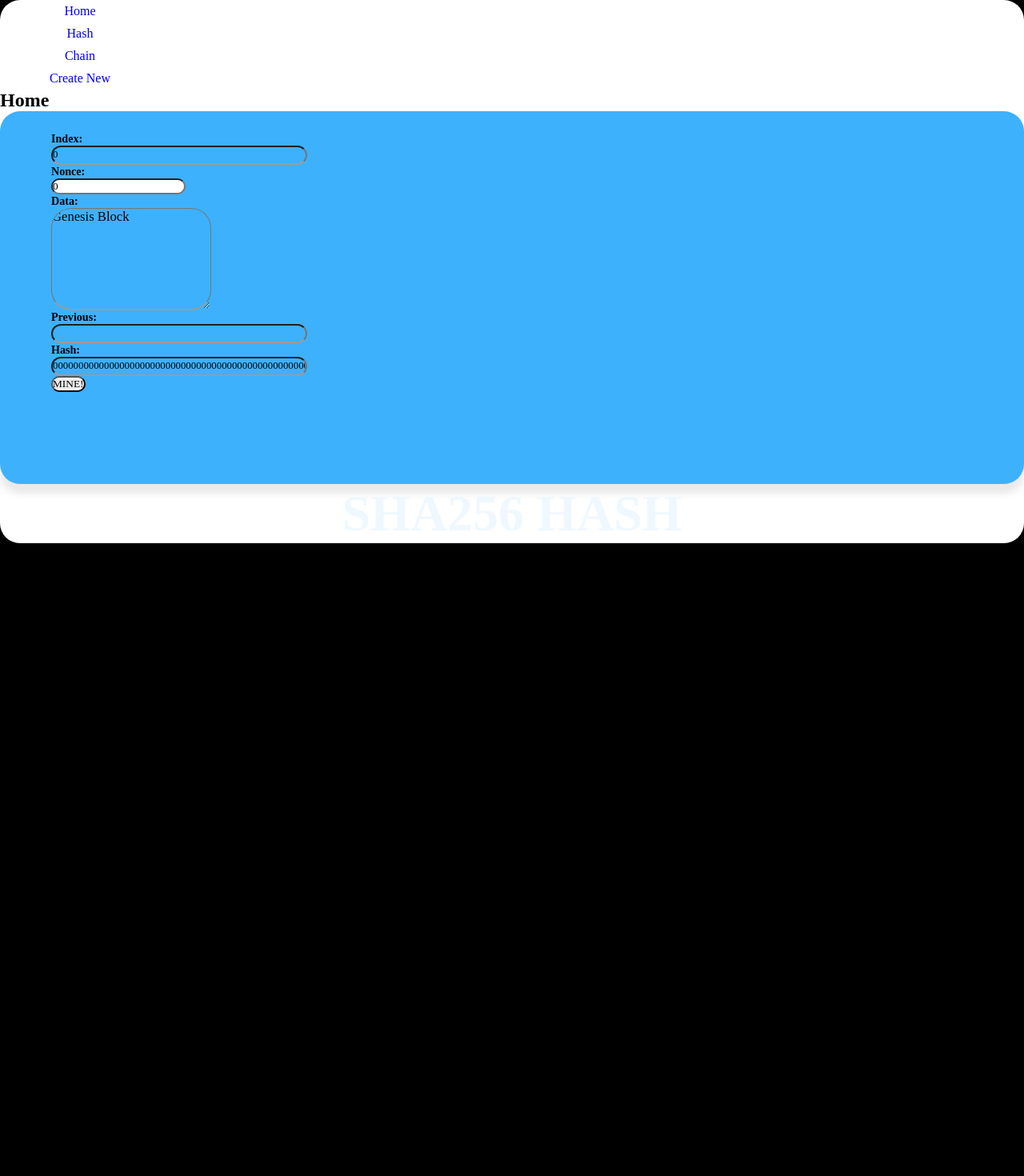
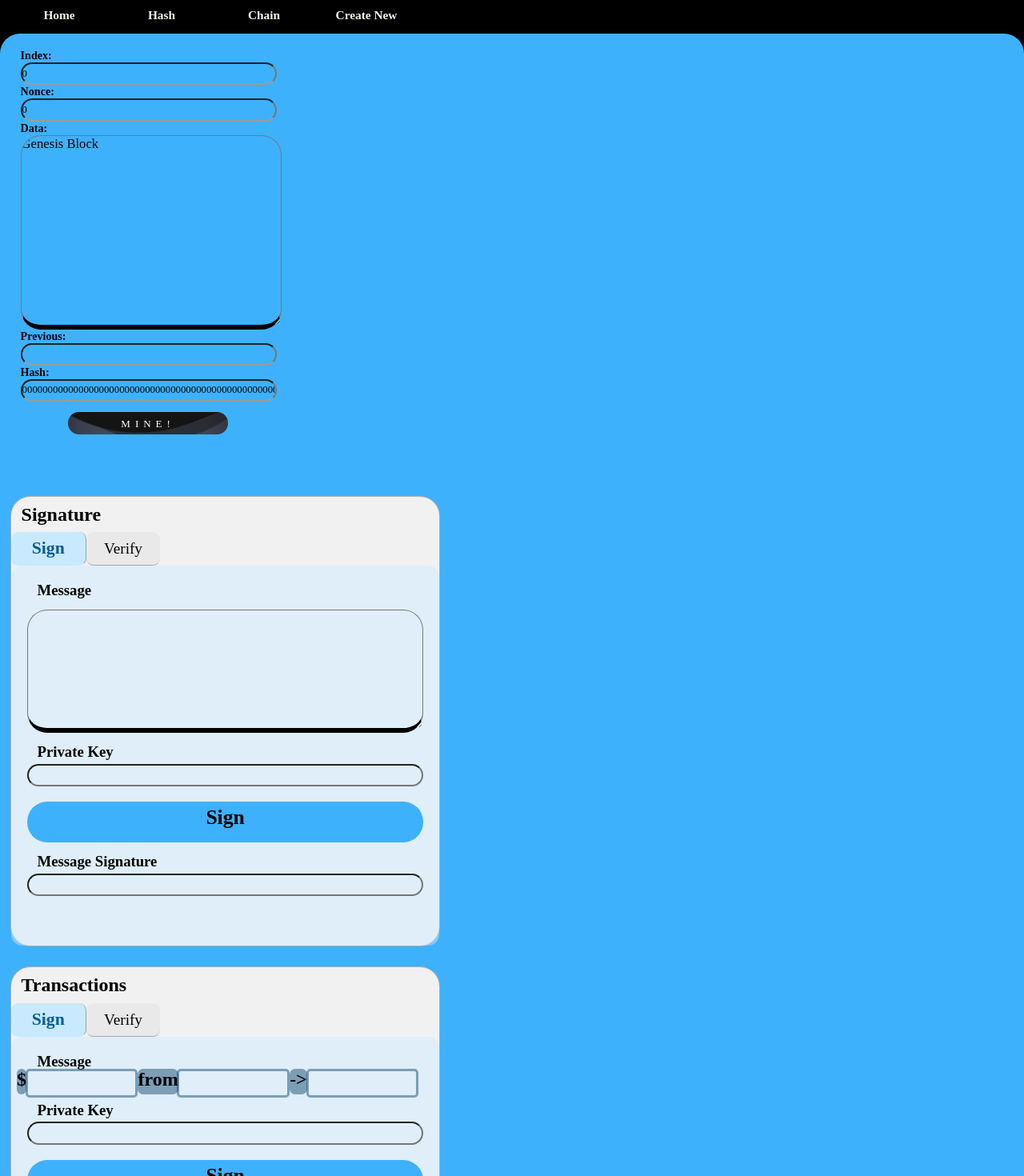
Before and after one commit to Avner152/React-Blockchain, a React (Create React App) app in the folder client/: page /hash in a window 1280 px wide. Shown: the top 1470 px of the page at 80% size. Before the commit the page ends 800 px from the top, so only its background shows below. Built offline with nearby package versions, Linux system fonts and the light colour scheme; no server answers.

Commit message:
changed css and new Components added

```diff
--- a/client/src/App.css
+++ b/client/src/App.css
@@ -1,7 +1,7 @@
 .App {
   display: inline-block;
   width: 100%;
-  background-color: rgb(255, 255, 255)
+  /* background-color: rgb(255, 255, 255) */
 }
 
 .App h1 {
@@ -32,6 +32,86 @@
   }
 }
 
-body {
+body{
+  background-color: black;
+
+}
+.avner {
+  width: 100%;
+  height: 200vw;
+  display: inline-block;
+  box-shadow: 0 12px 8px rgba(168, 168, 168, 0.25);
+
+  border-radius: 25px;
+  background-color: #3eb1fd;
+}
+
+.navMenu {
+  width: 100%;
+  display: inline-block;
+  /* position: absolute; */
+  /* transform: translate(-50%, -50%); */
   background-color: black;
 }
+
+.navMenu a {
+  color: #f6f4e6;
+  text-decoration: none;
+  font-size: 1.2vw;
+  /* text-transform: none; */
+  font-weight: bold;
+  /* display: inline-block; */
+  width: 10vw;
+  transition: all 0.2s ease-in-out;
+  float: left;
+}
+
+.navMenu a:hover {
+  color: #fddb3a;
+  font-size: 2vw;
+}
+
+.navMenu .dot {
+  width: 6px;
+  height: 6px;
+  margin-left: 3vw;
+  background: #fddb3a;
+  border-radius: 50%;
+  opacity: 0;
+  -webkit-transform: translateX(1vw);
+  transform: translateX(1vw);
+  -webkit-transition: all 0.2s ease-in-out;
+  transition: all 0.2s ease-in-out;
+}
+
+.navMenu a:nth-child(1):hover ~ .dot {
+  -webkit-transform: translateX(2.5vw);
+  transform: translateX(2.5vw);
+  -webkit-transition: all 0.2s ease-in-out;
+  transition: all 0.2s ease-in-out;
+  opacity: 1;
+}
+
+.navMenu a:nth-child(2):hover ~ .dot {
+  -webkit-transform: translateX(12.2vw);
+  transform: translateX(12.2vw);
+  -webkit-transition: all 0.2s ease-in-out;
+  transition: all 0.2s ease-in-out;
+  opacity: 1;
+}
+
+.navMenu a:nth-child(3):hover ~ .dot {
+  -webkit-transform: translateX(22.5vw);
+  transform: translateX(22.5vw);
+  -webkit-transition: all 0.2s ease-in-out;
+  transition: all 0.2s ease-in-out;
+  opacity: 1;
+}
+
+.navMenu a:nth-child(4):hover ~ .dot {
+  -webkit-transform: translateX(32vw);
+  transform: translateX(32vw);
+  -webkit-transition: all 0.2s ease-in-out;
+  transition: all 0.2s ease-in-out;
+  opacity: 1;
+}
--- a/client/src/App.js
+++ b/client/src/App.js
@@ -9,7 +9,7 @@ import { Link, Route, Switch } from "react-router-dom";
 
 const { BlockChain, Block, Transaction } = require("./model/block");
 
-var bitCoin = new BlockChain();
+var bitCoin  = new BlockChain();
 
 
 
@@ -35,7 +35,7 @@ function App() {
    const last_block = bitCoin.getLatestBlock();
   const Home = () => (
     <div>
-      <h2>Home</h2>
+      {/* <h2>Home</h2> */}
     </div>
   );
 
@@ -68,7 +68,7 @@ function App() {
 
     blocks.map((block) => {
       var temp = new Block(block.id, block.nonce, block.transactions,block.hash, block.prevHash,  block.timeStamp)
-       bitCoin.addBlock(temp)
+         bitCoin.addBlock(temp)
     });
 
   },[blocksCount])
@@ -76,7 +76,16 @@ function App() {
   return (
     <div className="App">
       <div>
-      <nav className="navbar navbar-light">
+
+    <nav class="navMenu">
+      <Link to='/'><a >Home</a></Link>
+      <Link to='/hash'><a>Hash</a></Link>
+      <Link to='/chain'><a>Chain</a></Link>
+      <Link to='/new'><a>Create New</a></Link>
+      <div class="dot"></div>
+    </nav>
+
+      {/* <nav className="navbar navbar-light">
         <ul className="nav navbar-nav">
           <li>
             <Link to="/">Home</Link>
@@ -91,17 +100,17 @@ function App() {
             <Link to="/new">Create New</Link>
           </li>
         </ul>
-      </nav>
+      </nav> */}
 
       { /* Route components are rendered if the path prop matches the current URL */}
+      <div class="avner">
       <Route path="/"><Home /></Route>
       <Route path="/hash"><ExpenseItem blockchain={bitCoin.chain} /></Route>
       <Route path="/chain"><Chain /></Route>
       <Route path="/new"><NewBlock id ={blocksCount+1} prevHash = {last_block.hash} /></Route>
+      </div>
     </div>
-      <h1 className="heads">SHA256 HASH</h1>
-
-    </div>
+  </div>
   );
 }
 
--- a/client/src/components/Buttons.css
+++ b/client/src/components/Buttons.css
@@ -1,3 +1,8 @@
+.btn_container{
+  margin-top: 1vw!important;
+  width: 70%;
+  margin: auto;}
+
 * {
   margin: 0;
   padding: 0;
@@ -9,6 +14,7 @@ a {
   width: 200px;
   padding: 5px 10px;
   position: relative;
+  cursor: pointer;
   display: block;
   text-align: center;
   text-decoration: none;
--- a/client/src/components/Buttons.js
+++ b/client/src/components/Buttons.js
@@ -3,7 +3,7 @@ import "./Buttons.css";
 function Buttons() {
   return (
     <div>
-      <a href="">
+      <a>
         <span>MINE!</span>
         <div class="wave"></div>
       </a>
--- a/client/src/components/ExpenseItem.css
+++ b/client/src/components/ExpenseItem.css
@@ -4,14 +4,7 @@
   color: aliceblue;
 }
 
-.expense-item {
-  width: 100%;
-  display: inline-block;
-  box-shadow: 0 12px 8px rgba(168, 168, 168, 0.25);
 
-  border-radius: 25px;
-  background-color: #3eb1fd;
-}
 
 .son {
   display: inline-block;
--- a/client/src/components/ExpenseItem.js
+++ b/client/src/components/ExpenseItem.js
@@ -1,5 +1,9 @@
+import { Tab } from "react-bootstrap";
 import "./ExpenseItem.css";
 import Inputs from "./Inputs";
+import Tabs from "./Tabs";
+import Transtab from "./Transtab";
+
 
 function ExpenseItem(props) {
   console.log(props.blockchain)
@@ -12,6 +16,9 @@ function ExpenseItem(props) {
           </div>
         ))}
       </ul>
+      <Tabs/>
+
+      <Transtab/>
     </div>
   );
 }
--- a/client/src/components/Inputs.js
+++ b/client/src/components/Inputs.js
@@ -46,7 +46,7 @@ function Inputs(props) {
 
   return (
     <div class="father">
-      <h2 id="index" class="form__label">
+      <h2 id="index" >
         {"Index: "}
       </h2>
       <input
@@ -58,11 +58,13 @@ function Inputs(props) {
 
       ></input>
 
-      <h2 id="nonce" class="form__label">
+      <h2 id="nonce">
         {"Nonce: "}
       </h2>
       <input
         type="input"
+        id="hash_input"
+        class="form__field"
         value = {nonce}
         onChange={event => {setNonce(event.target.value); calculateHash() }}
       ></input>
@@ -96,7 +98,9 @@ function Inputs(props) {
         onChange={event => {setHash(event.target.value); }}
         readonly="readonly"
       ></input>
-    <Button variant="secondary" size="lg" onClick={() => {mineBlockV2()}}>MINE! </Button>
+    <div className="btn_container" onClick={() => {mineBlockV2()}}>
+    <Buttons >MINE! </Buttons>
+    </div>
     </div>
   );
 }
--- /dev/null
+++ b/client/src/components/Tabs.css
@@ -0,0 +1,154 @@
+*, ::before, ::after {
+    box-sizing: border-box;
+    margin: 0;
+    padding: 0;
+  }
+
+  /* body {
+    background: #fff;
+  } */
+
+  .container textarea{
+    width: 100%;
+    height: 12vw;
+    margin-top: 1vw;
+    margin-bottom: 1vw;
+    font-size: 1.4vw;
+
+  }
+
+  .container {
+    display: flex;
+    flex-direction: column;
+    width: 42%;
+    height: 44vw;
+
+    position: relative;
+    background: #f1f1f1;
+    margin-left: 1vw ;
+    margin-top: 2vw;
+    word-break: break-all;
+    border: 1px solid rgba(0, 0, 0, 0.274);
+  }
+
+
+  input{
+    width: 100%;
+    font-size: 1.4vw;
+    height: 2.2vw;
+    background-color: transparent;
+
+  }
+
+  .container a{
+    width: 100%;
+    height: 4vw;
+    cursor: pointer;
+    text-align: center;
+    font-size: 2vw;
+    margin-top: 1.5vw;
+    margin-bottom: 1vw;
+    background-color: #3eb1fd;
+  }
+
+  .container h2{
+    text-align: left;
+    margin-left: 1vw;
+    margin-top: .7vw;
+    margin-bottom: .7vw;
+
+  }
+
+  .container h3{
+    text-align: left;
+    margin-left: 1vw;
+    margin-bottom: .3vw;
+  }
+
+
+  .bloc-tabs {
+    display: flex;
+  }
+  .tabs {
+    padding: 8px;
+    border-radius: 0.7vw !important;
+    text-align: center;
+    font-size: 1.2em;
+    width: 6vw;
+    background: rgba(128, 128, 128, 0.075);
+    cursor: pointer;
+    border-bottom: 1px solid rgba(0, 0, 0, 0.274);
+    box-sizing: content-box;
+    position: relative;
+    outline: none;
+  }
+  .tabs:not(:last-child){
+    border-right: 1px solid rgba(0, 0, 0, 0.274);
+  }
+
+  .active-tabs  {
+    background: #c8e9ff;
+    color: #055c96;
+    font-weight: bold;
+    font-size: 1.7vw;
+    border-bottom: 1px solid transparent;
+  }
+
+
+
+  button {
+    border: none;
+
+  }
+  .content-tabs {
+    border-radius: 0vw !important;
+    flex-grow : 1;
+  }
+  .content {
+    background: white;
+    padding: 20px;
+    width: 100%;
+    height: 100%;
+    display: none;
+  }
+  .content h2 {
+    padding: 0px 0 5px 0px;
+  }
+  .content hr {
+    width: 100px;
+    height: 2px;
+    background: #222;
+    margin-bottom: 5px;
+  }
+  .content p {
+    width: 100%;
+    height: 100%;
+  }
+  .active-content {
+    border-radius: 1.1vw;
+    display: block;
+    background-color: #c8e9ff75;
+  }
+
+
+  #first{
+    margin-left: -.6vw;
+    display: -webkit-box;
+    width: 28.4%;
+    }
+
+  #first h2{
+    border-radius: 7px;
+    margin-top: -.5vw;
+    background-color: #07406675;
+    margin-right: .3vw;
+    margin-left: -0.4vw !important;
+  }
+
+  #first input{
+    border-radius: 5px;
+    height: 2.8vw;
+    margin-top: -0.44vw;
+    margin-left: -.4vw;
+    padding: .5vw;
+    border: solid #07406675;  }
--- /dev/null
+++ b/client/src/components/Tabs.js
@@ -0,0 +1,64 @@
+import { useState } from "react";
+import "./Tabs.css";
+
+function Tabs() {
+  const [toggleState, setToggleState] = useState(1);
+
+  const toggleTab = (index) => {
+    setToggleState(index);
+  };
+
+  return (
+    <div className="container" id="sign">
+          <h2>Signature</h2>
+      <div className="bloc-tabs">
+
+        <button
+          className={toggleState === 1 ? "tabs active-tabs" : "tabs"}
+          onClick={() => toggleTab(1)}>
+          Sign
+        </button>
+        <button
+          className={toggleState === 2 ? "tabs active-tabs" : "tabs"}
+          onClick={() => toggleTab(2)}
+        >
+          Verify
+        </button>
+
+      </div>
+
+      <div className="content-tabs">
+        <div
+          className={toggleState === 1 ? "content  active-content" : "content"}
+        >
+          <h3>Message</h3>
+          <textarea></textarea>
+          <h3>Private Key</h3>
+          <input></input>
+
+        <a id="sign_btn" onClick=""><b>Sign</b></a>
+
+          <h3>Message Signature</h3>
+          <input></input>
+        </div>
+        <div
+          className={toggleState === 2 ? "content  active-content" : "content"}
+        >
+        <h3>Message</h3>
+          <textarea></textarea>
+          <h3>Public Key</h3>
+          <input></input>
+
+          <br/><br/>
+          <h3>Signature</h3>
+
+          <input></input>
+
+          <a id="sign_btn" onClick=""><b>Verify</b></a>
+        </div>
+      </div>
+    </div>
+  );
+}
+
+export default Tabs;
--- /dev/null
+++ b/client/src/components/Transtab.js
@@ -0,0 +1,74 @@
+import { useState } from "react";
+import "./Tabs.css";
+
+function Transtab() {
+  const [toggleState, setToggleState] = useState(1);
+
+  const toggleTab = (index) => {
+    setToggleState(index);
+  };
+
+  return (
+    <div className="container" id="trans">
+          <h2>Transactions</h2>
+      <div className="bloc-tabs">
+
+        <button
+          className={toggleState === 1 ? "tabs active-tabs" : "tabs"}
+          onClick={() => toggleTab(1)}>
+          Sign
+        </button>
+        <button
+          className={toggleState === 2 ? "tabs active-tabs" : "tabs"}
+          onClick={() => toggleTab(2)}
+        >
+          Verify
+        </button>
+
+      </div>
+
+      <div className="content-tabs">
+        <div
+          className={toggleState === 1 ? "content  active-content" : "content"}
+        >
+          <h3>Message</h3>
+          <div id ="first">
+          <h2>$</h2><input></input>
+          <h2>from</h2><input></input>
+          <h2>-&gt;</h2><input></input>
+
+            </div>
+          <h3>Private Key</h3>
+          <input></input>
+
+        <a id="sign_btn" onClick=""><b>Sign</b></a>
+
+          <h3>Message Signature</h3>
+          <input></input>
+
+        </div>
+
+        <div
+          className={toggleState === 2 ? "content  active-content" : "content"}
+        >
+        <h3>Message</h3>
+          <textarea></textarea>
+          <h3>Public Key</h3>
+          <input></input>
+
+          <br/><br/>
+          <h3>Signature</h3>
+
+          <input></input>
+
+          <a id="sign_btn" onClick=""><b>Verify</b></a>
+
+        </div>
+
+
+      </div>
+    </div>
+  );
+}
+
+export default Transtab;
--- a/client/src/components/inputs.css
+++ b/client/src/components/inputs.css
@@ -1,8 +1,8 @@
 .father {
   display: block;
-  margin-left: 5vw;
-  margin-bottom: 9vw;
-  margin-top: 2vw;
+  margin-left: 2vw;
+  margin-bottom: 4vw;
+  margin-top: 1.5vw;
 }
 
 .father h2 {
@@ -24,10 +24,10 @@
 
 textarea {
   font-family: "ViaoDa Libre", cursive;
-  height: 10vw;
-  display: block;
-  border-bottom: 2px solid #9b9b9b;
-  outline: 5;
+  height: 19vw;
+  width: 25.5vw;
+ display: block;
+  border-bottom: .5vw solid #000;
   font-size: 1.3vw;
   color: rgb(0, 0, 0);
   background: transparent;
```
